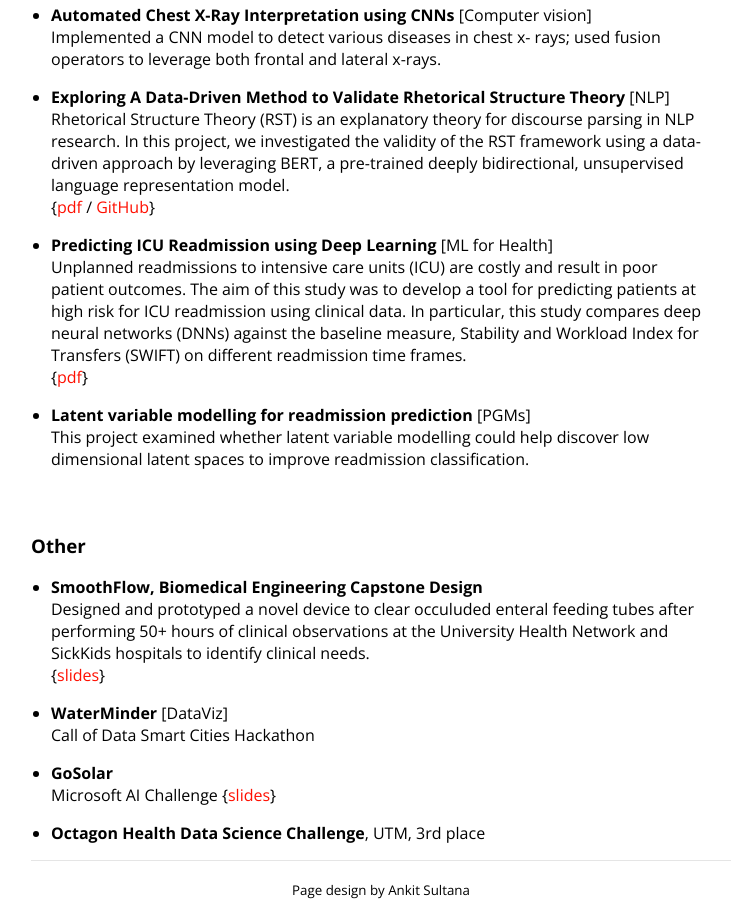
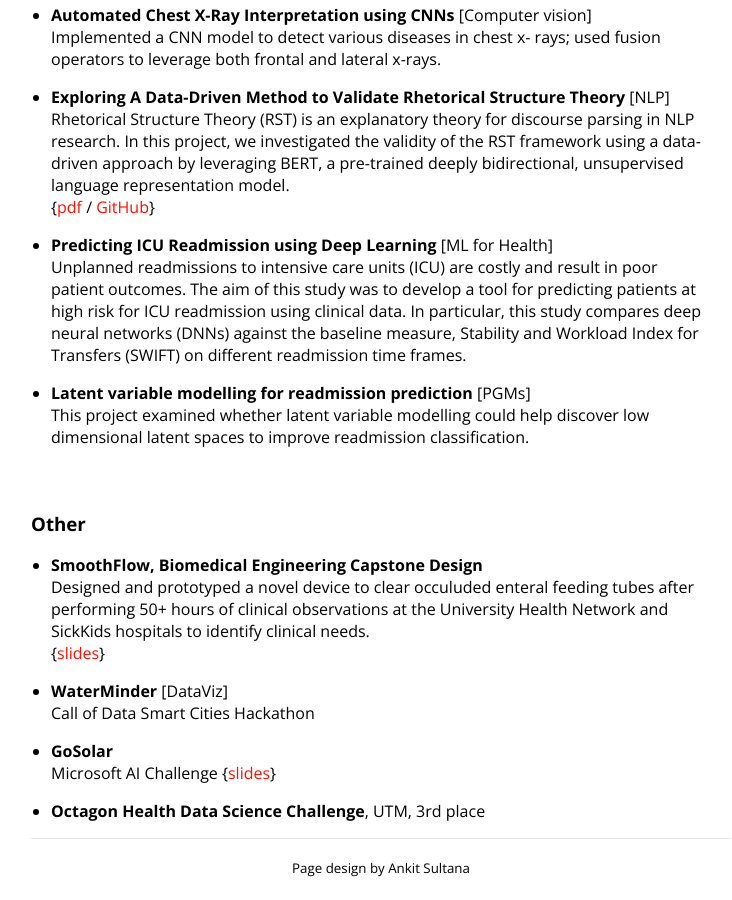
Before and after one commit to shagunn/shagunn.github.io, a Jekyll site: the page built from index.md, in a window 1280 px wide and 900 px high, scrolled down 1391 px. Shown: the whole window, without its empty margins (259-991 px from the left). Built offline with Jekyll 4.4.1, drawn with Linux system fonts in a browser that asks for light colours; our own code applies the rules of GitHub Pages for plain Markdown files; after the commit the page ends 2269 px from its top, so only the background shows below that.

Commit message:
Update description

```diff
--- a/index.md
+++ b/index.md
@@ -64,7 +64,6 @@ Previous experiences...
 
 * **Predicting ICU Readmission using Deep Learning** [ML for Health] <br/>
     Unplanned readmissions to intensive care units (ICU) are costly and result in poor patient outcomes. The aim of this study was to develop a tool for predicting patients at high risk for ICU readmission using clinical data. In particular, this study compares deep neural networks (DNNs) against the baseline measure, Stability and Workload Index for Transfers (SWIFT) on different readmission time frames. <br/>
-    {[pdf](files/csc2431_ICU_DL.pdf)}
 
 * **Latent variable modelling for readmission prediction** [PGMs] <br/>
     This project examined whether latent variable modelling could help discover low dimensional latent spaces to improve readmission classification. <br/>
```
